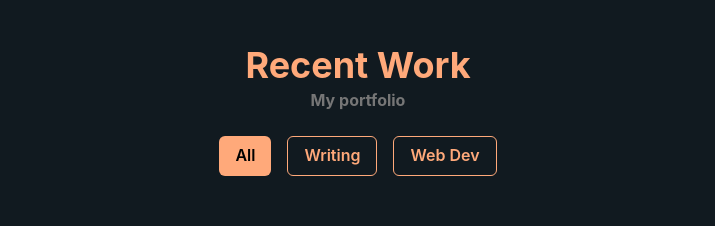
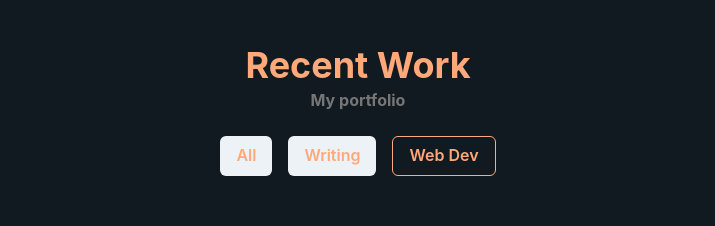
Before and after one commit to surajondev/portfolio-surajondev, a Next.js app: page / in a window 1280 px wide. Shown: the part 1560-1786 px from the top of the page, without its empty margins (282-997 px from the left). Built offline with nearby package versions, Linux system fonts and the light colour scheme.

Commit message:
initial commit

```diff
--- a/components/Work.js
+++ b/components/Work.js
@@ -1,4 +1,4 @@
-import { useState } from "react"
+import { useState, useEffect } from "react"
 import { Heading, Button, Stack } from "@chakra-ui/react"
 import WorkContainer from "./containers/WorkContainer"
 import data from '../data/workData.js'
@@ -6,29 +6,30 @@ import data from '../data/workData.js'
 const Work = () => {
     const [active, setActive] = useState("all")
 
-    let newData = data
+    let writingData = data.filter((data)=> data.tag==="Writing")
+    let webData = data.filter((data)=> data.tag==="Web Dev")
 
-    const writingActive = () => {
-        newData = data.filter((data)=> data.tag==="Writing")
-        console.log(newData)
-    }
+    let activeButton = {color:"black", borderColor:'#ffa97a', backgroundColor:"#ffa97a", variant:'solid', size:"md"}
+    let disableButton = {color:"#ffa97a", borderColor:'#ffa97a',  variant:'outline', size:"md"}
 
     return(
         <div className="aboutContainer">
             <Heading style={{color:"#ffa97a"}}>Recent Work</Heading>
             <p style={{color:"#767676", fontWeight:"bold"}}>My portfolio</p>
             <Stack direction='row' spacing={4} align='center' style={{margin:"1.5em 0"}}>
-                <Button className="About" color="black" borderColor='#ffa97a' backgroundColor="#ffa97a" variant='solid' size="md" _hover={{ bg: '#cc8762' }}>
+                <Button onClick={() => setActive("all")}  isDisabled={true} _disabled={disableButton}  _active={activeButton}  _hover={{ bg: '#cc8762' }}>
                     All
                 </Button>
-                <Button onClick={writingActive} className="downloadCV" borderColor='#ffa97a' color="#ffa97a" variant='outline' size="md" _hover={{ borderColor:"#cc8762", color:"#cc8762" }}>
+                <Button onClick={() => setActive("writing")} isActive={true} _active={disableButton} _hover={{ borderColor:"#cc8762", color:"#cc8762" }}>
                     Writing
                 </Button>
-                <Button className="downloadCV" borderColor='#ffa97a' color="#ffa97a" variant='outline' size="md" _hover={{ borderColor:"#cc8762", color:"#cc8762" }}>
+                <Button onClick={() => setActive("webdev")} color="#ffa97a" borderColor='#ffa97a'  variant='outline' size="md" _hover={{ borderColor:"#cc8762", color:"#cc8762" }}>
                     Web Dev
                 </Button>
             </Stack>
-            {<WorkContainer data={newData}/>}
+            {active ==="all" && <WorkContainer data={data}/>}
+            {active ==="writing" && <WorkContainer data={writingData}/>}
+            {active ==="webdev" && <WorkContainer data={webData}/>}
         </div>
     )
 }
--- a/styles/globals.css
+++ b/styles/globals.css
@@ -164,3 +164,13 @@ li {
   justify-content: center;
   align-items: center;
 }
+
+.workAboutExtended {
+  color: "black";
+  border-color: "#ffa97a";
+  background-color: "#ffa97a";
+}
+
+workAboutExtended:hover {
+  background-color: #cc8762;
+}
```
